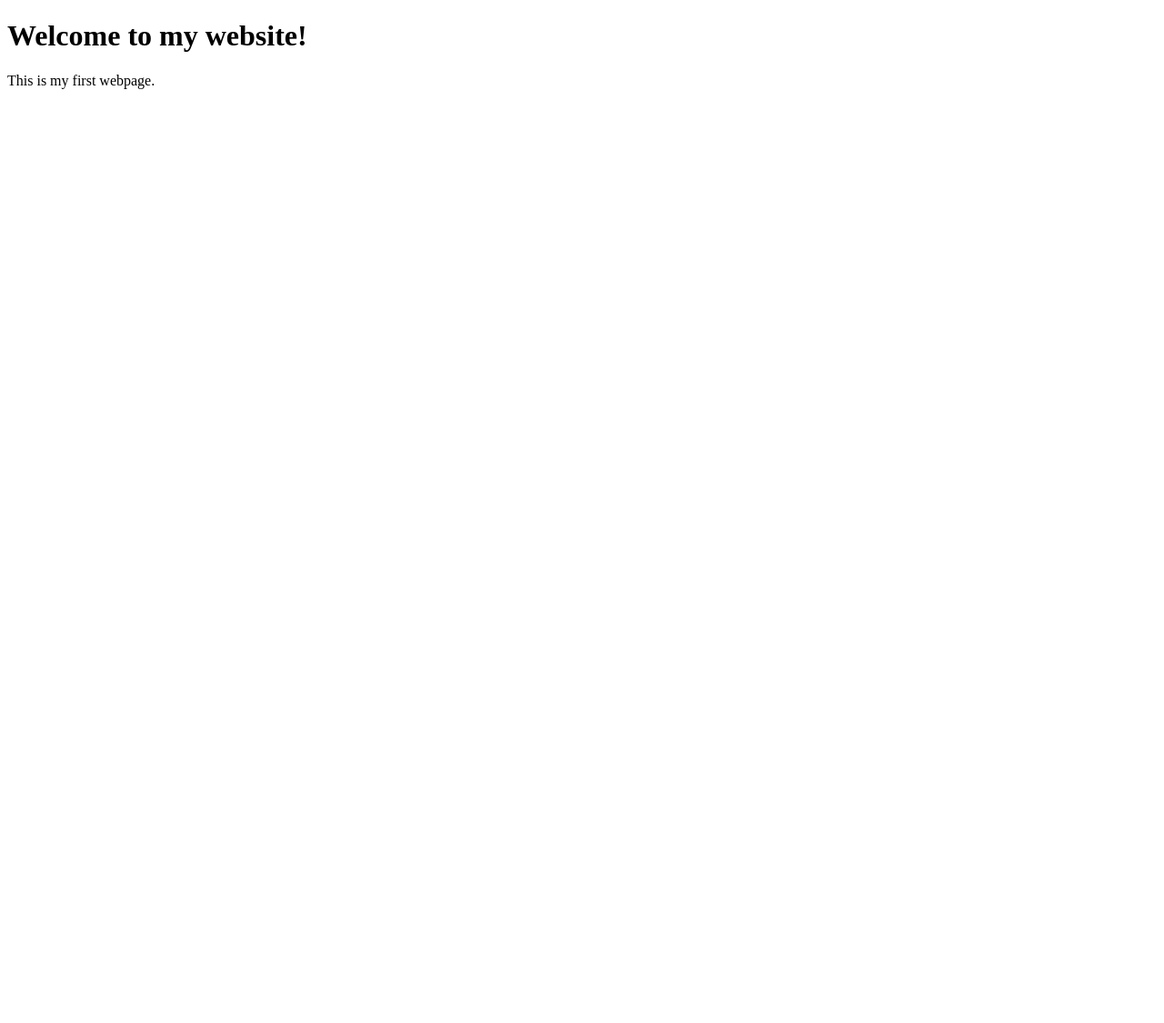
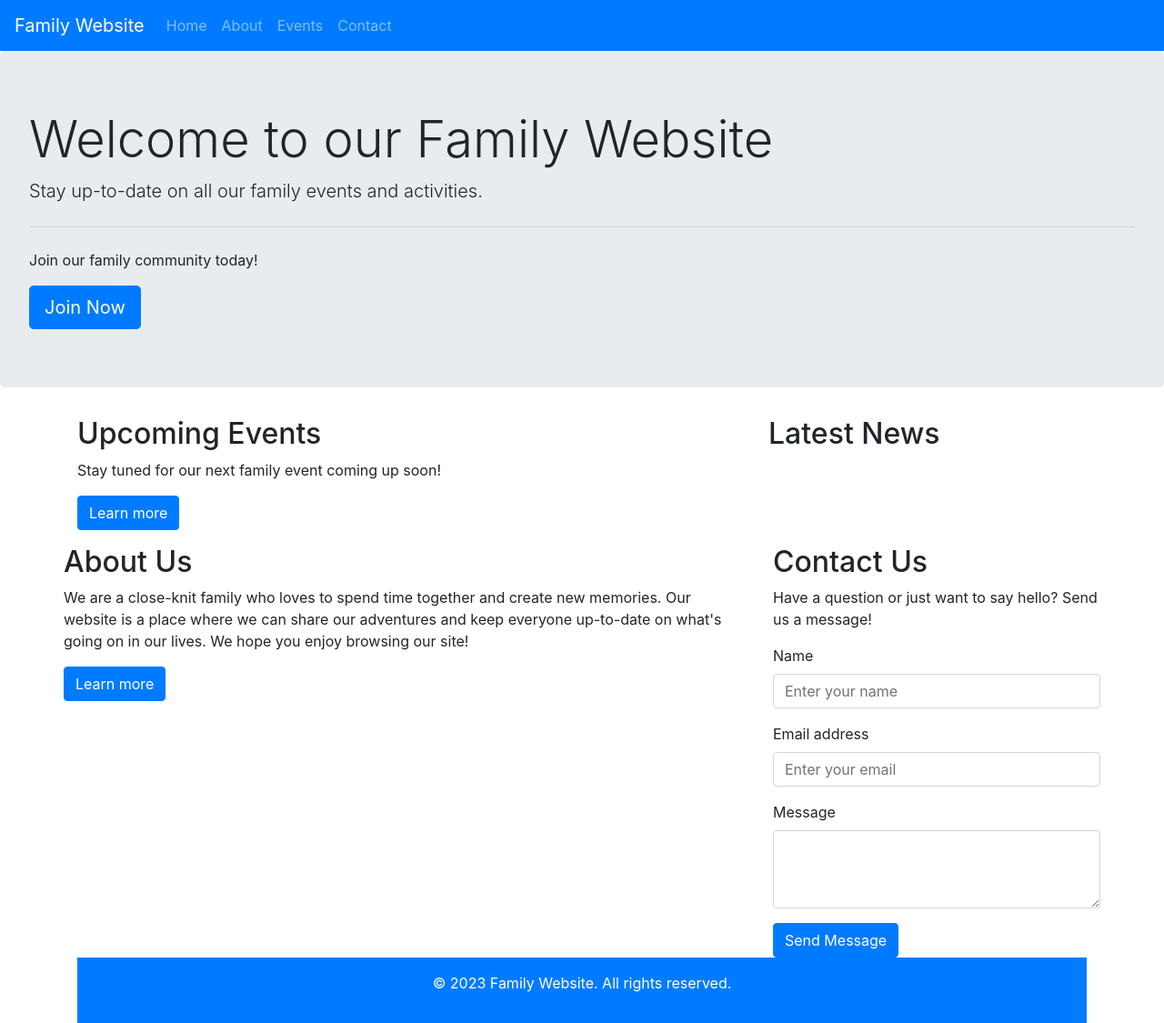
Before and after one commit to SimonCarlfjord/Parents-association, a plain HTML site: page index.html in a window 1280 px wide. Shown: the whole page at 91% size. Before the commit the page ends 800 px from the top, so only its background shows below. Drawn offline with nearby package versions, Linux system fonts and the light colour scheme; a small style sheet from the web is missing.

Commit message:
Initial commit for GitHub Pages

```diff
--- a/index.html
+++ b/index.html
@@ -1,10 +1,104 @@
 <!DOCTYPE html>
-<html>
-  <head>
-    <title>My Website</title>
-  </head>
-  <body>
-    <h1>Welcome to my website!</h1>
-    <p>This is my first webpage.</p>
-  </body>
+<html lang="en">
+<head>
+  <meta charset="UTF-8">
+  <meta name="viewport" content="width=device-width, initial-scale=1.0">
+  <title>Family Website</title>
+
+  <!-- Bootstrap CSS -->
+  <link rel="stylesheet" href="https://cdnjs.cloudflare.com/ajax/libs/twitter-bootstrap/4.6.0/css/bootstrap.min.css" integrity="sha512-RWhvEBfLoN5OoajP3KUs5xC5v1V7cW8Lx6Cq9XUqlGB6KjBd8FYQUnLwRkGcB6UJi6UFlctf+M9yxs/BQaCsw==" crossorigin="anonymous" referrerpolicy="no-referrer" />
+
+  <!-- Font Awesome icons -->
+  <link rel="stylesheet" href="https://cdnjs.cloudflare.com/ajax/libs/font-awesome/5.15.3/css/all.min.css" integrity="sha512-AmmMY9eL1/7KdOcnU6OwG6R+IT6jJU6N/SOjG7VX9WhAJehz7lBDk8f5F7jZfr5pKrXY7VYZcKM8gH7BgXJjKw==" crossorigin="anonymous" referrerpolicy="no-referrer" />
+
+  <!-- Custom styles -->
+  <link rel="stylesheet" href="style.css">
+</head>
+<body>
+
+  <!-- Navbar -->
+  <nav class="navbar navbar-expand-lg navbar-dark bg-primary">
+    <a class="navbar-brand" href="#">Family Website</a>
+    <button class="navbar-toggler" type="button" data-toggle="collapse" data-target="#navbarNav" aria-controls="navbarNav" aria-expanded="false" aria-label="Toggle navigation">
+      <span class="navbar-toggler-icon"></span>
+    </button>
+    <div class="collapse navbar-collapse" id="navbarNav">
+      <ul class="navbar-nav">
+        <li class="nav-item">
+          <a class="nav-link" href="#">Home</a>
+        </li>
+        <li class="nav-item">
+          <a class="nav-link" href="#">About</a>
+        </li>
+        <li class="nav-item">
+          <a class="nav-link" href="#">Events</a>
+        </li>
+        <li class="nav-item">
+          <a class="nav-link" href="#">Contact</a>
+        </li>
+      </ul>
+    </div>
+  </nav>
+
+  <!-- Jumbotron -->
+  <div class="jumbotron">
+    <h1 class="display-4">Welcome to our Family Website</h1>
+    <p class="lead">Stay up-to-date on all our family events and activities.</p>
+    <hr class="my-4">
+    <p>Join our family community today!</p>
+    <a class="btn btn-primary btn-lg" href="#" role="button">Join Now</a>
+  </div>
+
+  <!-- Main content -->
+  <div class="container">
+    <div class="row">
+      <div class="col-md-8">
+        <h2>Upcoming Events</h2>
+        <p>Stay tuned for our next family event coming up soon!</p>
+        <p><a href="#" class="btn btn-primary" role="button">Learn more</a></p>
+      </div>
+      <div class="col-md-4">
+        <h2>Latest News</
+  </div>
+</div>
+
+<hr>
+
+<div class="row">
+  <div class="col-md-8">
+    <h2>About Us</h2>
+    <p>We are a close-knit family who loves to spend time together and create new memories. Our website is a place where we can share our adventures and keep everyone up-to-date on what's going on in our lives. We hope you enjoy browsing our site!</p>
+    <p><a href="#" class="btn btn-primary" role="button">Learn more</a></p>
+  </div>
+  <div class="col-md-4">
+    <h2>Contact Us</h2>
+    <p>Have a question or just want to say hello? Send us a message!</p>
+    <form>
+      <div class="form-group">
+        <label for="nameInput">Name</label>
+        <input type="text" class="form-control" id="nameInput" placeholder="Enter your name">
+      </div>
+      <div class="form-group">
+        <label for="emailInput">Email address</label>
+        <input type="email" class="form-control" id="emailInput" placeholder="Enter your email">
+      </div>
+      <div class="form-group">
+        <label for="messageInput">Message</label>
+        <textarea class="form-control" id="messageInput" rows="3"></textarea>
+      </div>
+      <button type="submit" class="btn btn-primary">Send Message</button>
+    </form>
+  </div>
+</div>
+
+  </div>
+  <!-- Footer -->
+  <footer class="bg-primary text-white text-center py-3">
+    <p>&copy; 2023 Family Website. All rights reserved.</p>
+  </footer>
+  <!-- jQuery and Bootstrap JS -->
+  <script src="https://code.jquery.com/jquery-3.5.1.slim.min.js" integrity="sha384-DfXdz2htPH0lsSSs5nCTpuj/zy4C+OGpamoFVy38MVBnE+IbbVYUew+OrCXaRkfj" crossorigin="anonymous"></script>
+  <script src="https://cdn.jsdelivr.net/npm/@popperjs/core@2.10.2/dist/umd/popper-base.min.js"></script>
+  <script src="https://cdnjs.cloudflare.com/ajax/libs/twitter-bootstrap/4.6.0/js/bootstrap.min.js" integrity="sha512-PjyOf2Q01BsbJx6w0h6bMdFZMkOWE/OynXfrUpxIM0U0aWUjlCzef1fmIw7nmdZsHOSVrs/6I/zX44QjTlJdNQ==" crossorigin="anonymous" referrerpolicy="no-referrer"></script>
+</body>
 </html>
```
